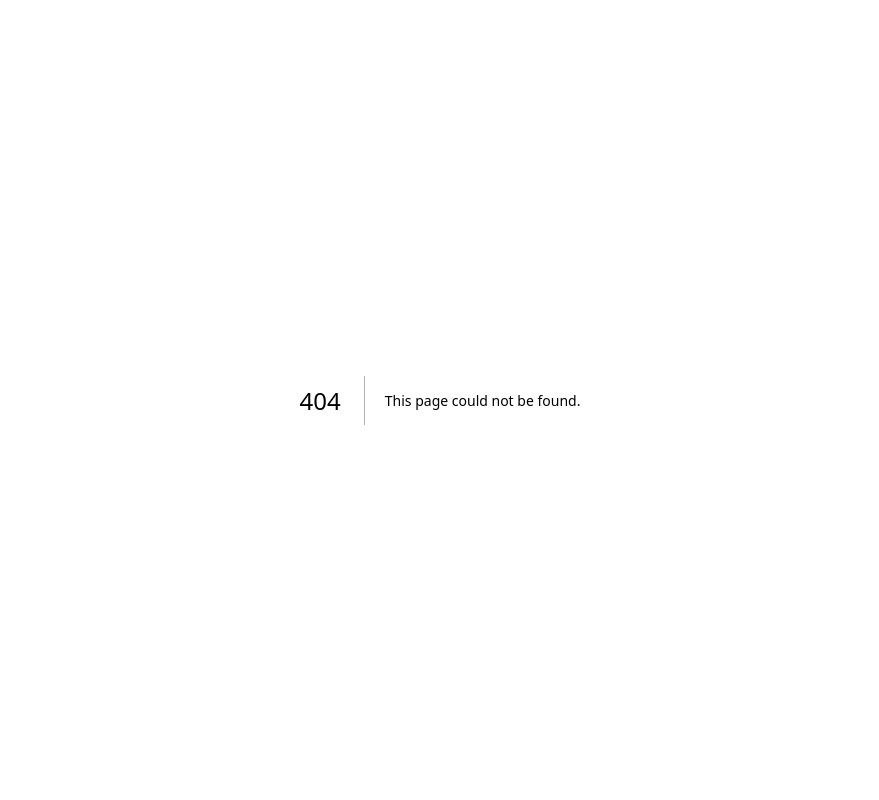
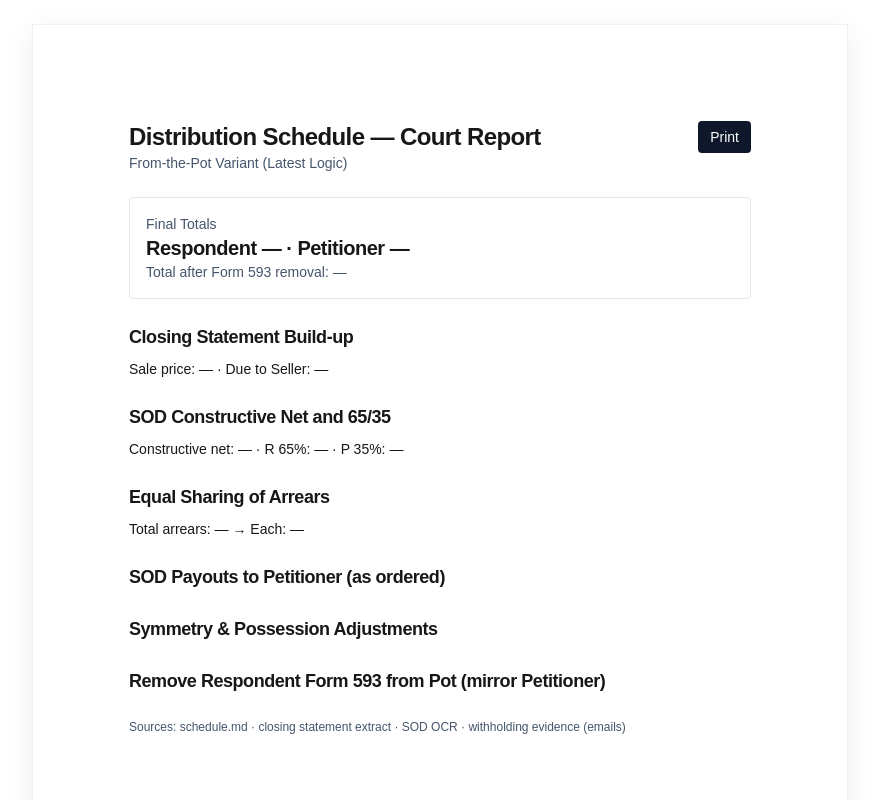
Before and after one commit to mawazawa/legal-intelligence-platform-spec-kit, a Next.js app: page /case-financials/report in a window 1280 px wide. Before the commit this address had no page. Shown: the top 800 px of the page, without its empty margins (200-1079 px from the left). Built offline with nearby package versions, Linux system fonts and the light colour scheme.

Commit message:
feat(report): print-ready computation report with paper layout, formulas; link from breakdown page

```diff
--- a/src/app/case-financials/page.tsx
+++ b/src/app/case-financials/page.tsx
@@ -277,6 +277,7 @@ export default async function Page() {
         <CardContent>
           <ul className="list-disc ml-6 text-sm">
             <li><a className="text-blue-600 underline" href="/api/case-financials/onepager" target="_blank" rel="noreferrer">One‑pager PDF</a></li>
+            <li><a className="text-blue-600 underline" href="/case-financials/report" target="_blank" rel="noreferrer">Computation Report (print‑ready)</a></li>
             <li><a className="text-blue-600 underline" href="/api/case-financials/raw/schedule" target="_blank" rel="noreferrer">schedule.md (raw)</a></li>
             <li><a className="text-blue-600 underline" href="/api/case-financials/raw/results" target="_blank" rel="noreferrer">results.json</a></li>
             <li><a className="text-blue-600 underline" href="/api/case-financials/raw/withholding" target="_blank" rel="noreferrer">withholding-evidence.md</a></li>
--- /dev/null
+++ b/src/app/case-financials/report/page.tsx
@@ -0,0 +1,110 @@
+import fs from 'node:fs/promises'
+import path from 'node:path'
+import React from 'react'
+import { PrintButton } from '@/components/case/PrintButton'
+import { Formula } from '@/components/case/Formula'
+
+async function readSibling(...parts: string[]) {
+  const p = path.resolve(process.cwd(), '..', ...parts)
+  return p
+}
+
+export default async function ReportPage() {
+  let ledger: any = null
+  try {
+    const p = await readSibling('case-financials','results','ledger.json')
+    const raw = await fs.readFile(p,'utf8')
+    ledger = JSON.parse(raw)
+  } catch {}
+
+  const r = (n: number | undefined) => typeof n === 'number' ? n.toLocaleString('en-US',{style:'currency',currency:'USD'}) : '—'
+
+  return (
+    <div className="p-6">
+      <div className="paper">
+        <div className="flex items-start justify-between gap-4 mb-6">
+          <div>
+            <h1 className="text-2xl font-semibold tracking-tight">Distribution Schedule — Court Report</h1>
+            <div className="text-sm text-slate-600">From‑the‑Pot Variant (Latest Logic)</div>
+          </div>
+          <PrintButton />
+        </div>
+
+        <div className="rounded border border-slate-200 p-4 mb-6 no-break">
+          <div className="text-sm text-slate-600">Final Totals</div>
+          <div className="text-xl font-semibold tracking-tight">Respondent {r(ledger?.root?.value?.respondent)} · Petitioner {r(ledger?.root?.value?.petitioner)}</div>
+          <div className="text-sm text-slate-600">Total after Form 593 removal: <span className="font-medium tracking-tight">{r(ledger?.root?.value?.total)}</span></div>
+        </div>
+
+        {/* Closing statement build-up */}
+        <section className="mb-6 no-break">
+          <h2 className="text-lg font-semibold tracking-tight mb-2">Closing Statement Build‑up</h2>
+          <div className="text-sm">Sale price: {r(ledger?.root?.children?.[0]?.value?.sale_price)} · Due to Seller: {r(ledger?.root?.children?.[0]?.value?.due_to_seller)}</div>
+          <ul className="list-disc ml-6 mt-2 text-sm">
+            {ledger?.root?.children?.[0]?.items?.map((it:any, idx:number)=>(
+              <li key={idx} className="mb-0.5">{it.label}: <strong>{r(it.amount)}</strong></li>
+            ))}
+          </ul>
+        </section>
+
+        {/* SOD constructive net */}
+        <section className="mb-6 no-break">
+          <h2 className="text-lg font-semibold tracking-tight mb-2">SOD Constructive Net and 65/35</h2>
+          <div className="text-sm">Constructive net: {r(ledger?.root?.children?.[1]?.value?.constructive_net)} · R 65%: {r(ledger?.root?.children?.[1]?.value?.r65)} · P 35%: {r(ledger?.root?.children?.[1]?.value?.p35)}</div>
+          {ledger?.root?.children?.[1]?.formulas?.map((f:string, i:number)=>(<Formula key={i}>{f}</Formula>))}
+        </section>
+
+        {/* Equal arrears */}
+        <section className="mb-6 no-break">
+          <h2 className="text-lg font-semibold tracking-tight mb-2">Equal Sharing of Arrears</h2>
+          <div className="text-sm">Total arrears: {r(ledger?.root?.children?.[2]?.value?.arrears_total)} → Each: {r(ledger?.root?.children?.[2]?.value?.each)}</div>
+          {ledger?.root?.children?.[2]?.formulas?.[0] && (<Formula>{ledger.root.children[2].formulas[0]}</Formula>)}
+        </section>
+
+        {/* SOD payouts */}
+        <section className="mb-6 no-break">
+          <h2 className="text-lg font-semibold tracking-tight mb-2">SOD Payouts to Petitioner (as ordered)</h2>
+          <ul className="list-disc ml-6 mt-2 text-sm">
+            {ledger?.root?.children?.[3]?.items?.map((it:any, idx:number)=>(
+              <li key={idx} className="mb-1">
+                <div>{it.label}: <strong>{r(it.amount)}</strong></div>
+                {it.formula && <Formula>{it.formula}</Formula>}
+              </li>
+            ))}
+          </ul>
+        </section>
+
+        {/* Symmetry & possession */}
+        <section className="mb-6 no-break">
+          <h2 className="text-lg font-semibold tracking-tight mb-2">Symmetry & Possession Adjustments</h2>
+          <ul className="list-disc ml-6 mt-2 text-sm">
+            {ledger?.root?.children?.[4]?.items?.map((it:any, idx:number)=>(
+              <li key={idx} className="mb-1">
+                <div>{it.label}: <strong>{r(it.amount)}</strong></div>
+                {it.formula && <Formula>{it.formula}</Formula>}
+              </li>
+            ))}
+          </ul>
+        </section>
+
+        {/* From the pot */}
+        <section className="mb-6 no-break">
+          <h2 className="text-lg font-semibold tracking-tight mb-2">Remove Respondent Form 593 from Pot (mirror Petitioner)</h2>
+          <ul className="list-disc ml-6 mt-2 text-sm">
+            {ledger?.root?.children?.[5]?.items?.map((it:any, idx:number)=>(
+              <li key={idx} className="mb-1">
+                <div>{it.label}{it.amount?<>: <strong>{r(it.amount)}</strong></>:null}</div>
+                {it.formula && <Formula>{it.formula}</Formula>}
+              </li>
+            ))}
+          </ul>
+        </section>
+
+        {/* Sources footer */}
+        <div className="text-xs text-slate-600">
+          Sources: schedule.md · closing statement extract · SOD OCR · withholding evidence (emails)
+        </div>
+      </div>
+    </div>
+  )
+}
--- a/src/app/globals.css
+++ b/src/app/globals.css
@@ -34,3 +34,23 @@ body {
 .soft-shadow {
   box-shadow: 0 1px 2px rgba(15, 23, 42, 0.06), 0 1px 1px rgba(15, 23, 42, 0.04);
 }
+
+/* Print layout helpers */
+.paper {
+  background: #fff;
+  margin: 0 auto;
+  padding: 1.0in; /* comfortable margins */
+  max-width: 8.5in;
+  min-height: 11in;
+  box-shadow: 0 10px 30px rgba(15,23,42,0.08);
+  border: 1px solid rgba(15,23,42,0.06);
+}
+.no-break {
+  break-inside: avoid;
+}
+
+@media print {
+  body { background: #fff; }
+  .paper { box-shadow: none; border: none; padding: 0.6in; }
+  .no-print { display: none !important; }
+}
--- /dev/null
+++ b/src/components/case/PrintButton.tsx
@@ -0,0 +1,14 @@
+"use client"
+import React from 'react'
+
+export function PrintButton() {
+  return (
+    <button
+      onClick={() => window.print()}
+      className="no-print inline-flex items-center gap-2 rounded bg-slate-900 text-white text-sm px-3 py-1.5 hover:bg-slate-800 active:bg-slate-900"
+      aria-label="Print this report"
+    >
+      Print
+    </button>
+  )
+}
```
